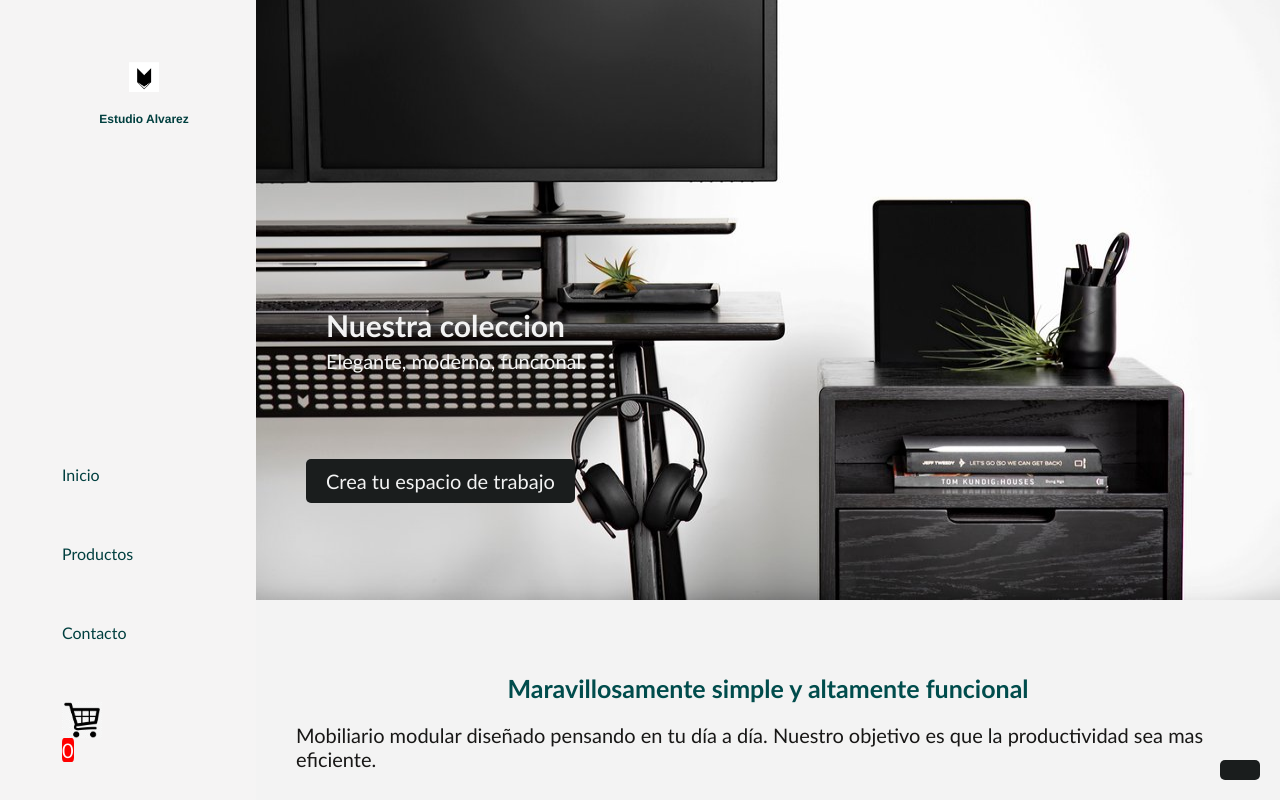
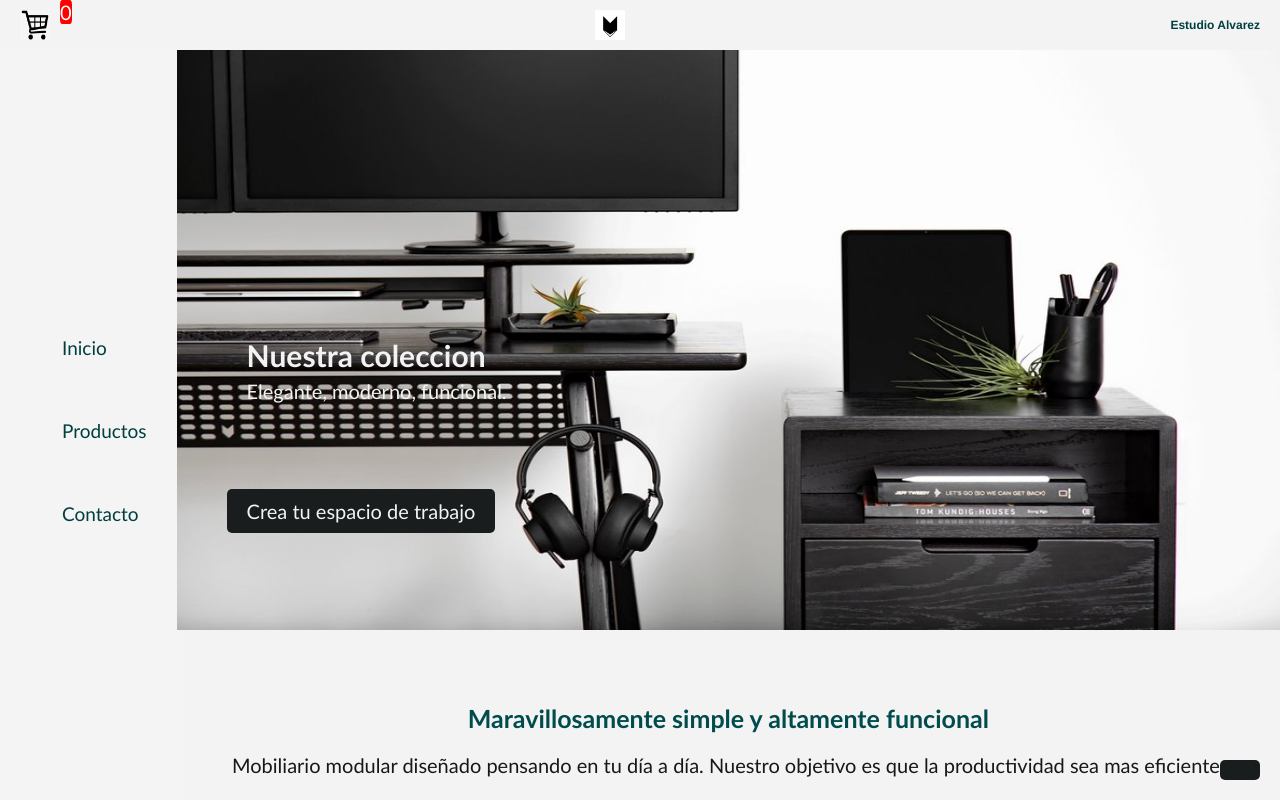
Before and after one commit to AlexisAlv9/PFJVSAlvarez, a plain HTML site: page index.html in a window 1280 px wide. Shown: the top 800 px of the page. Drawn offline with Linux system fonts and the light colour scheme.

Commit message:
Add files via upload

```diff
--- a/index.html
+++ b/index.html
@@ -12,20 +12,29 @@
 
 </head>
 <body>
+    <header class="logo">
 
+        <a href="#"><img class="carrito-logo" src="./img/carrito logo.jpg" alt="Carrito"  id="verCarrito"><span id="cantidadCarrito" class="cantidad-carrito"></span></a>
+    <img src="./img/logo1.png" alt="logo1">
+    <h1> Estudio Alvarez </h1>
     <button class="btn-menu">☰ </button>
+</header>
+
+
+
+
+
     <div class="grid-container">
 
 
         <nav class="sidebar" id="sidebar">
-            <button class="btn-menu-close">X </button>
 
-                    <div class="logo"><img src="./img/logo1.png" alt="logo"><h1> Estudio Alvarez </h1></div>
                     <ul>
-                        <li><a href="#inicio">Inicio</a></li>
-                        <li><a href="#contenedorProductos">Productos</a></li>
-                        <li><a href="#contacto">Contacto</a></li>
-                       <li><a href="#"><img class="carrito-logo" src="./img/carrito logo.jpg" alt="Carrito"  id="verCarrito"><span id="cantidadCarrito" class="cantidad-carrito"></span></a></li>
+                        <button class="btn-menu-close">X </button>
+                        <li class="nav-list"><a class="nav-link" href="#inicio">Inicio</a></li>
+                        <li class="nav-list"><a class="nav-link"href="#contenedorProductos">Productos</a></li>
+                        <li class="nav-list"><a class="nav-link" href="#contacto">Contacto</a></li>
+
                     </ul>
                 </nav>
 
--- a/style.css
+++ b/style.css
@@ -18,32 +18,45 @@ body {
     padding: 0;
     font-family: Arial, sans-serif;
 }
-.btn-menu {
-    display: none;
-}
-.btn-menu-close{
-    display: none;
-}
 
 .logo{
+    background-color:var(--clr--white);
+    color: var(--clr-green);
+    position: fixed;
+    top: 0;
+    left: 0;
+    width: 100%;
     display: flex;
-    flex-direction: column;
-    margin-bottom: 20px;
-    padding: 30px;
+    justify-content: space-between;
     align-items: center;
+    padding: 10px 20px;
+    z-index: 1000; /* Para asegurarse de que esté por encima de otros elementos */
+
 }
 .logo h1 {
     font-size: 12px;
     font-weight: bold;
     font-family: "Helvetica Neue", sans-serif;
     color: var(--clr--main);
-    padding-top: 20px;
+
 }
 .logo img{
-
+    padding-top: 0;
     width: 30px;
     height: 30px;
 }
+
+/* ... */
+.btn-menu {
+    display: none;
+
+}
+.btn-menu-close{
+    display: none;
+}
+
+
+
 
 nav ul {
     list-style: none;
@@ -56,36 +69,47 @@ nav ul {
 nav li {
     margin-left: 0px;
     padding: 30px;
+    font-size: 19px;
+
+
 }
 
 nav a {
     color: var(--clr--main);
     text-decoration: none;
 }
+.nav-list li:hover {
+    background-color: rgba(255, 255, 255, 0.1);
+}
+.nav-link:hover {
+    color: var(--clr-green);
+}
 .carrito-logo {
-    width: 40px;
+    width: 30px;
     padding-right: 0;
     display: flex;
-    justify-content: flex-end;
+
+    position: relative;
+
 }
 
 .cantidad-carrito{
+    top: 0;
+    color: red;
+    border-radius: 20% ;
+    margin-top: 0;
+    font-size: 20px;
+    position: relative;
 
-    display: flex;
-    justify-content: flex-end;
-    background-color: red;
-    color: white;
-    border-radius: 20% ;
-    position: absolute;
-    font-size: 20px;
+
 
 }
 .grid-container {
     display: grid;
-    grid-template-columns: 1fr 4fr;
+    grid-template-columns: 1fr 7fr;
 
     background-color:  var(--clr--white) ;
-    padding-top: 0;
+    padding-top: 30px;
 
 }
 
@@ -98,8 +122,9 @@ nav a {
     height: 100vh;
     display: flex;
     flex-direction: column;
-    justify-content: space-between;
+    justify-content: center;
    background-color: rgb(245, 244, 244);
+
 
 }
 
@@ -287,6 +312,7 @@ video{
     overflow: auto;
     z-index: 9;
     display: none;
+    margin-top: 50px;
 
 }
 .pagina-header{
@@ -360,7 +386,7 @@ video{
     cursor: pointer;
 }
 
-/*.cantidad-carrito{
+.cantidad-carrito{
     background-color: red;
     color: white;
     border-radius: 20% ;
@@ -368,7 +394,8 @@ video{
     font-size: 20px;
     left: 60px;
     display: none;
-}*/
+
+}
 .boton-comprar {
     background-color: #008080;
     color: #ffffff;
@@ -377,7 +404,8 @@ video{
     border: none;
     border-radius: 5px;
     cursor: pointer;
-    margin-top: 20px;
+    margin-bottom: 50px;
+
   }
 
 
@@ -456,7 +484,7 @@ video{
       display : grid ;
       grid-template-columns : 1fr;
      padding: 1rem;
-    padding-left: 30px;
+    padding-left: 3px;
 
 }
 .sidebar {
@@ -468,6 +496,8 @@ video{
     transform: translateX(100%);
     opacity: 0;
     visibility: hidden;
+    display: flex;
+
 }
 
 .sidebar-mobile{
@@ -487,7 +517,7 @@ main{
     display: block;
     padding: 0.5rem;
     padding-left: 7.5px;
-    margin-left: 0px;
+    margin-left: 500px;
     align-items: center;
     border: 0;
     font-size: 1.5rem;
@@ -496,20 +526,21 @@ main{
     background-color: #0D0D0D;
     color: white;
     border-radius: 1px;
-   margin-top: 1rem;
+   margin-top: 0;
+
 
 }
 
 .btn-menu-close{
     display: flex;
-    padding: 0.1rem;
-    justify-content: space-around;
-    align-items: center;
-    border: 0;
+    justify-content: center;
+      border: 0;
     font-size: 1rem;
     cursor: pointer;
     position: absolute;
-}
+    }
+
+
 .carrito-content{
     display: grid;
     grid-template-columns: 1fr 1fr;
@@ -529,4 +560,10 @@ main{
     height: 380px;
     margin-bottom: 0;
 }
+
+/*....*/
+.logo h1{
+    display: none;
+
 }
+}
```
